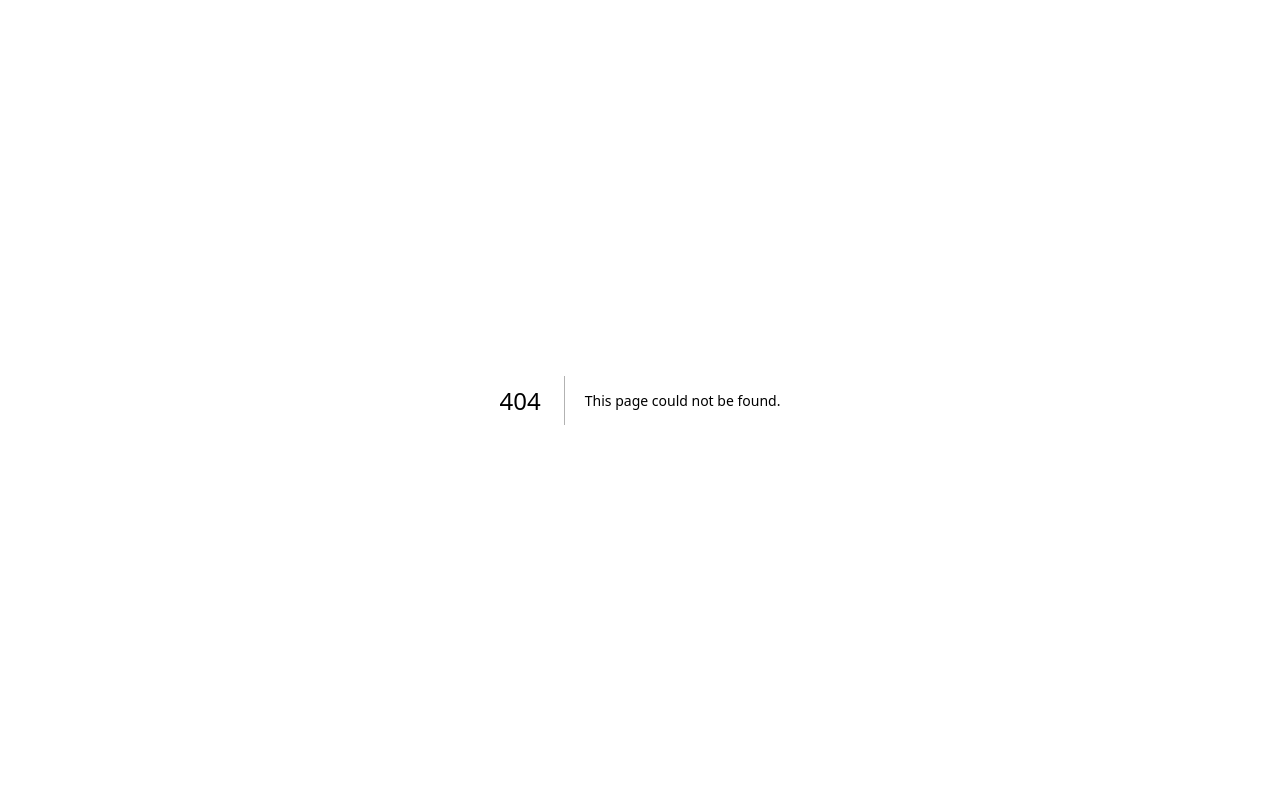
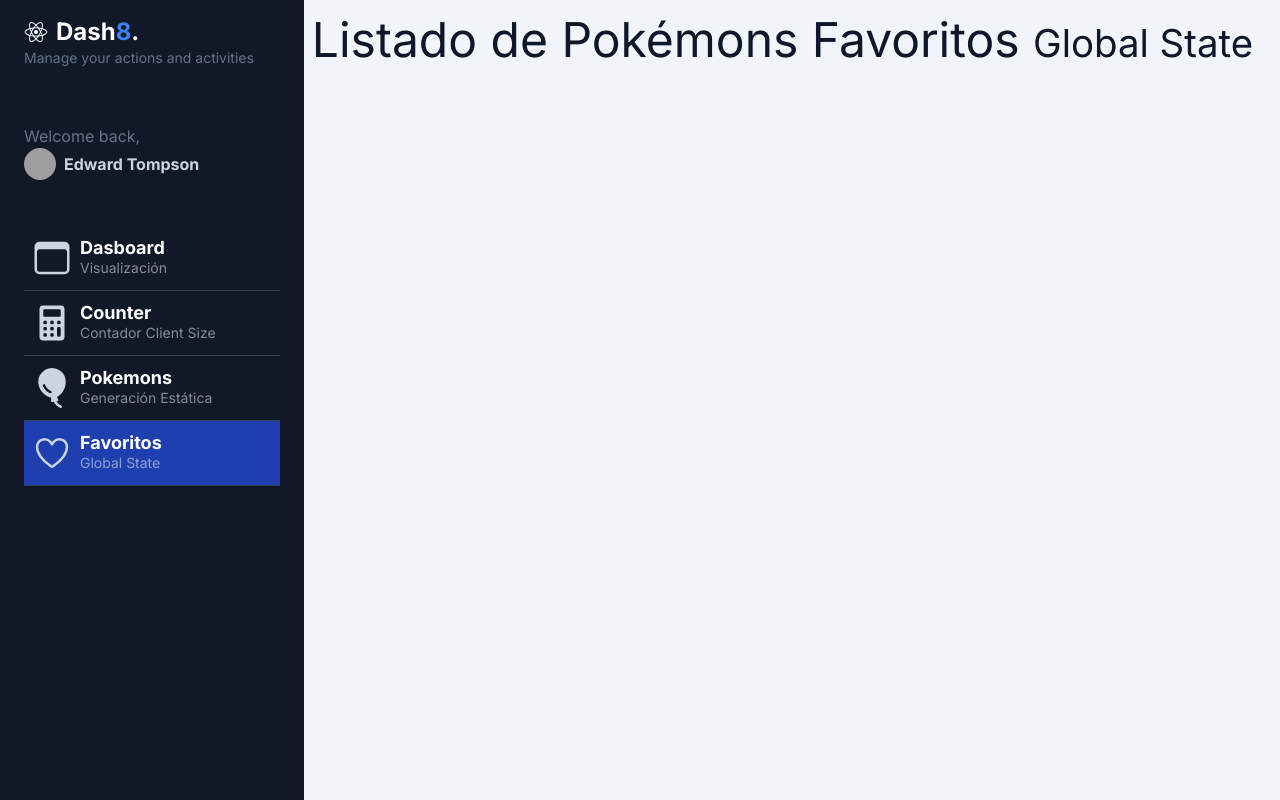
Before and after one commit to sagomadev/nextjs-dashboard, a Next.js app: page /dashboard/favorites in a window 1280 px wide. Before the commit this address had no page. Built offline with nearby package versions, Linux system fonts and the light colour scheme; grey boxes are pictures that could not be loaded.

Commit message:
Add Favorite Page

```diff
--- /dev/null
+++ b/src/app/dashboard/favorites/page.tsx
@@ -0,0 +1,17 @@
+import { PokemonGrid, PokemonsResponse, SimplePokemon } from "@/pokemons";
+
+export const metadata = {
+  title: "Favoritos",
+  description: "Listado de pokémons favoritos",
+};
+
+export default async function PokemonsPage() {
+  return (
+    <div className="flex flex-col">
+      <span className="text-5xl my-2">
+        Listado de Pokémons Favoritos <small>Global State</small>
+      </span>
+      <PokemonGrid pokemons={[]} />
+    </div>
+  );
+}
--- a/src/components/Sidebar.tsx
+++ b/src/components/Sidebar.tsx
@@ -4,6 +4,7 @@
   IoBalloon,
   IoBrowsersOutline,
   IoCalculator,
+  IoHeartOutline,
   IoLogoReact,
 } from "react-icons/io5";
 import { SidebarMenuItem } from "./SidebarMenuItem";
@@ -26,6 +27,12 @@
     icon: <IoBalloon size={40} />,
     title: "Pokemons",
     subTitle: "Generación Estática",
+  },
+  {
+    path: "/dashboard/favorites",
+    icon: <IoHeartOutline size={40} />,
+    title: "Favoritos",
+    subTitle: "Global State",
   },
 ];
 
```
